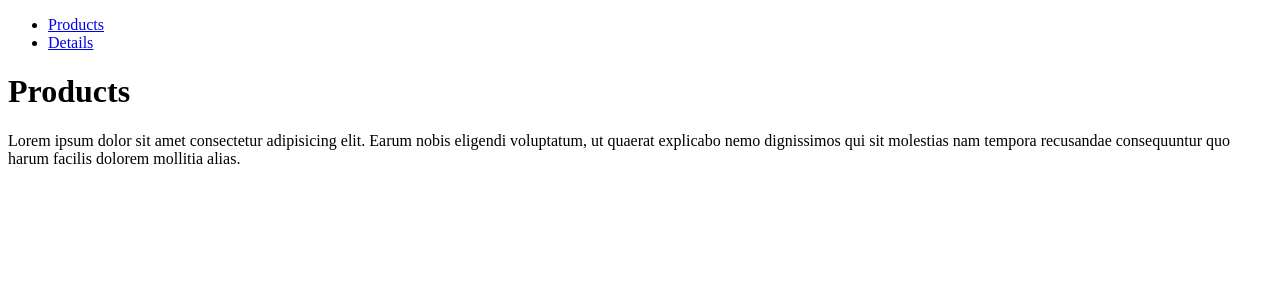
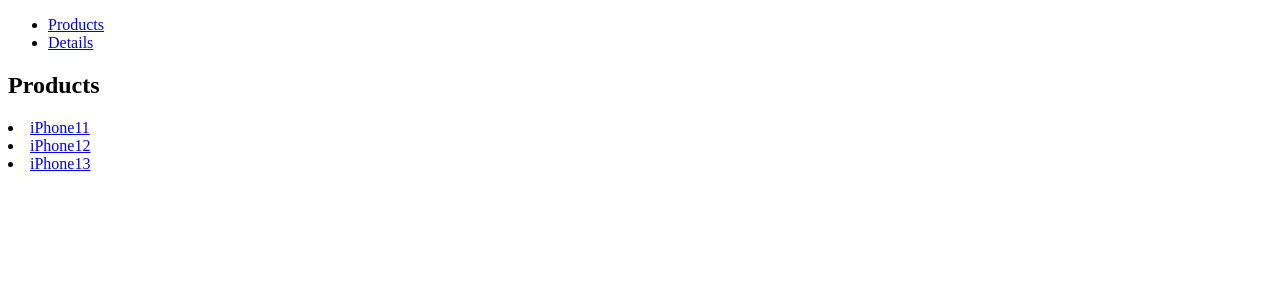
Before and after one commit to hemanthnaika/React, a React (Create React App) app in the folder myapp/: page / in a window 1280 px wide. Shown: the top 300 px of the page. Built offline with nearby package versions, Linux system fonts and the light colour scheme.

Commit message:
To change the router and display the product detalis

```diff
--- a/myapp/src/App.js
+++ b/myapp/src/App.js
@@ -12,7 +12,7 @@
       <Navbar/>
       <Routes>
         <Route path='/' element={<Products />} />
-        <Route path='/details' element={<Details />} />
+        <Route path='/product/:name' element={<Details />} />
       </Routes>
     </div>
   );
--- a/myapp/src/components/Details.js
+++ b/myapp/src/components/Details.js
@@ -1,8 +1,15 @@
+import {  useParams } from "react-router-dom";
+import { useSelector } from "react-redux";
+
 const Details = () => {
+const{name}=useParams()
+const products=useSelector(state=>state)
+const product=products.find(product=>product.name===name)
+console.log(product)
   return (
     <div>
-      <h1>Product Details</h1>
-      Lorem ipsum dolor sit amet consectetur, adipisicing elit. Provident blanditiis, minima assumenda ratione, recusandae consequuntur aliquam accusantium rerum iste beatae, sint hic laudantium eum distinctio quidem ducimus excepturi. Nemo, minima.
+      <h1>{name} Details</h1>
+  {product.description}
     </div>
    );
 }
--- a/myapp/src/components/Products.js
+++ b/myapp/src/components/Products.js
@@ -1,9 +1,17 @@
+import { useSelector } from 'react-redux'
+
 const Products = () => {
-  return (
-    <div>
-      <h1>Products</h1>
-      Lorem ipsum dolor sit amet consectetur adipisicing elit. Earum nobis eligendi voluptatum, ut quaerat explicabo nemo dignissimos qui sit molestias nam tempora recusandae consequuntur quo harum facilis dolorem mollitia alias.
-    </div>
+    const products = useSelector(state => state)
+    console.log(products)
+    return (
+        <div>
+            <h2>Products</h2>
+            {products.map(product =>
+            <li>
+              {/* To change the router */}
+              <a href={`product/${product.name}`}>{product.name}</a>
+            </li>)}
+        </div>
     );
 }
 
--- a/myapp/src/index.js
+++ b/myapp/src/index.js
@@ -6,32 +6,34 @@
 import { Provider } from 'react-redux'
 import { composeWithDevTools } from 'redux-devtools-extension'
 import{BrowserRouter}from 'react-router-dom'
-const chores = [
+const products = [
   {
-  id:1,
-  text:"Take the medicine"
+    id: 1,
+    name: 'iPhone11',
+    description: "This is iphone 11"
+  },
+  {
+    id: 5,
+    name: 'iPhone12',
+    description: "This is iphone 12"
 
   },
   {
-  id:2,
-  text:'Eat Food'
-
-},
-{
-  id:3,
-  text:'sleep'
+    id: 3,
+    name: 'iPhone13',
+    description: "This is iphone 13"
 
   }
 ]
 
-const store = createStore(reducer, chores, composeWithDevTools())
+
+const store = createStore(reducer, products, composeWithDevTools())
 
 ReactDOM.render(
   <React.StrictMode>
     <Provider store={store} >
       <BrowserRouter>
         <App />
-
       </BrowserRouter>
     </Provider>
   </React.StrictMode>,
```
Lines whose indentation alone changed are shown as unchanged.
